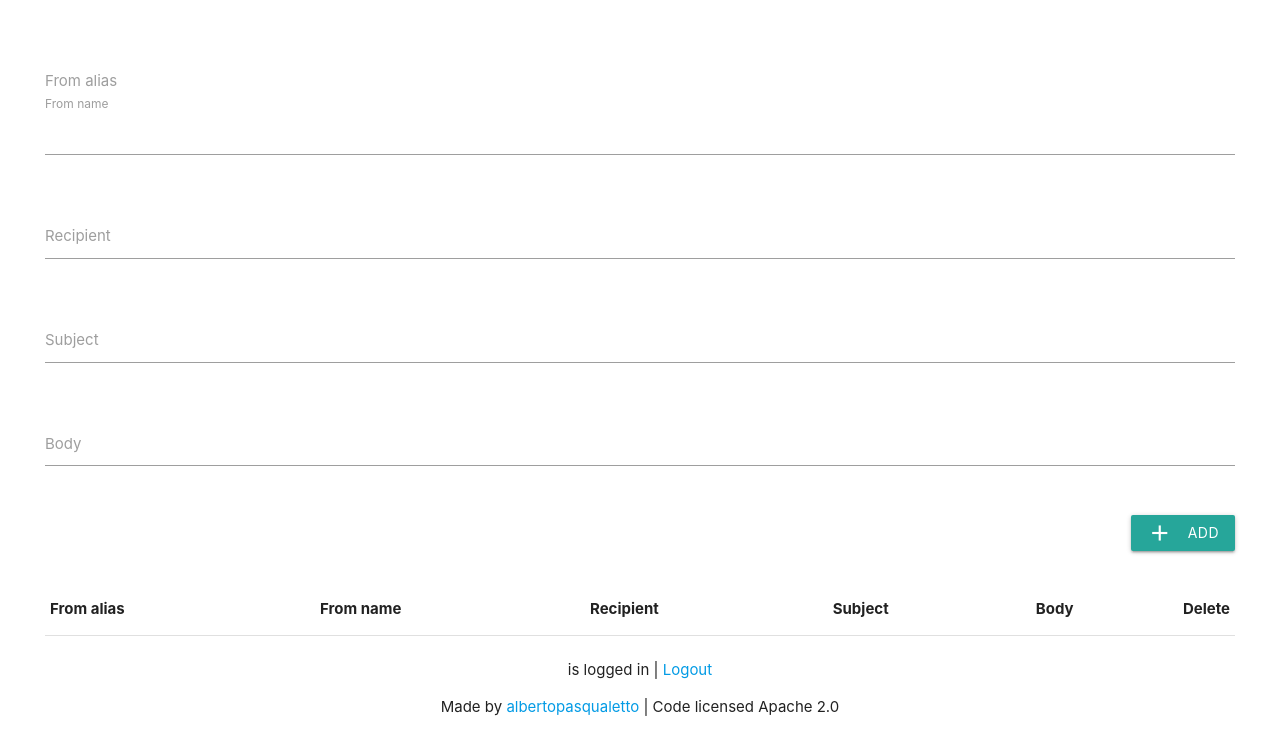
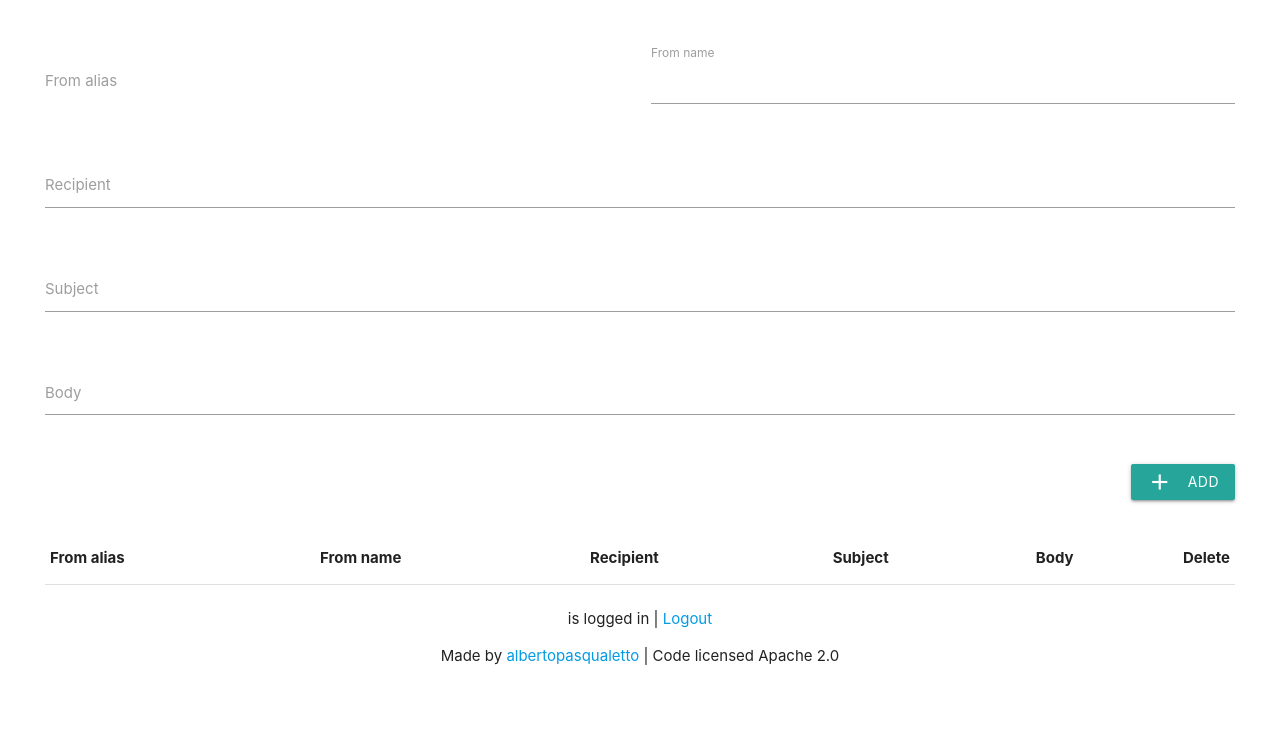
Before and after one commit to albertopasqualetto/Gmail-recurring-scheduler, a website: page index.html in a window 1280 px wide. Shown: the part 119-874 px from the top of the page. After the commit the page ends 832 px from the top, so only its background shows below. Drawn offline with nearby package versions, Linux system fonts and the light colour scheme.

Commit message:
Better visualization of from section of form

```diff
--- a/index.html
+++ b/index.html
@@ -17,14 +17,12 @@
     <br>
     <form class="col s12" autocomplete="off">
         <div class="row">
-            <div class="input-field col s12">
+            <div class="input-field col s6">
                 <select name="from-alias" id="from-alias" required></select>
                 <label for="from-alias">From alias</label>
             </div>
-        </div>
 
-        <div class="row">
-            <div class="input-field col s12">
+            <div class="input-field col s6">
                 <input value="" name="from-name" id="from-name" required>
                 <label class="active" for="from-name">From name</label>
             </div>
```
